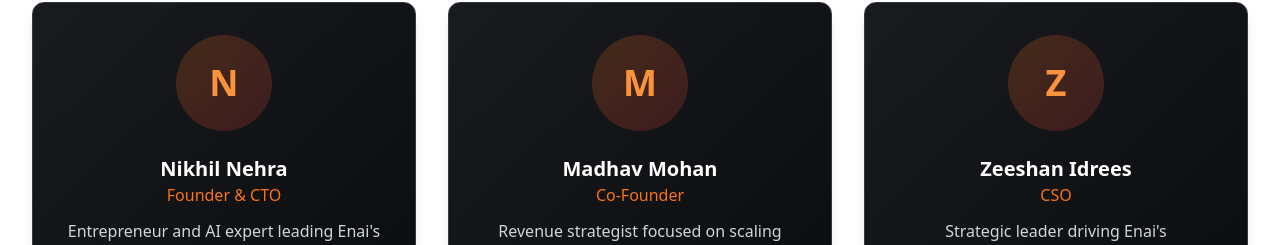
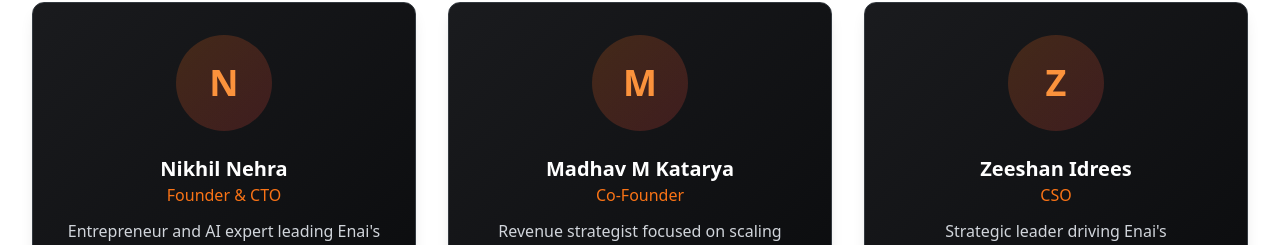
Before and after one commit to Ktomar86/enai-web, a React (Vite) app: page /about-us in a window 1280 px wide. Shown: the part 2807-3052 px from the top of the page. Built offline with nearby package versions, Linux system fonts and the light colour scheme.

Commit message:
Update AboutUs.tsx

```diff
--- a/src/AboutUs.tsx
+++ b/src/AboutUs.tsx
@@ -714,7 +714,7 @@ function AboutUs() {
                 <div className="w-24 h-24 bg-gradient-to-br from-orange-500/20 to-red-500/20 rounded-full flex items-center justify-center mx-auto mb-6">
                   <span className="text-4xl font-bold text-orange-400">M</span>
                 </div>
-                <h3 className="text-xl font-bold text-white">Madhav Mohan</h3>
+                <h3 className="text-xl font-bold text-white">Madhav M Katarya</h3>
                 <p className="text-orange-500 font-medium">Co-Founder</p>
                 <p className="mt-3 text-gray-300">
                   Revenue strategist focused on scaling Enai's market presence and client success.
```
